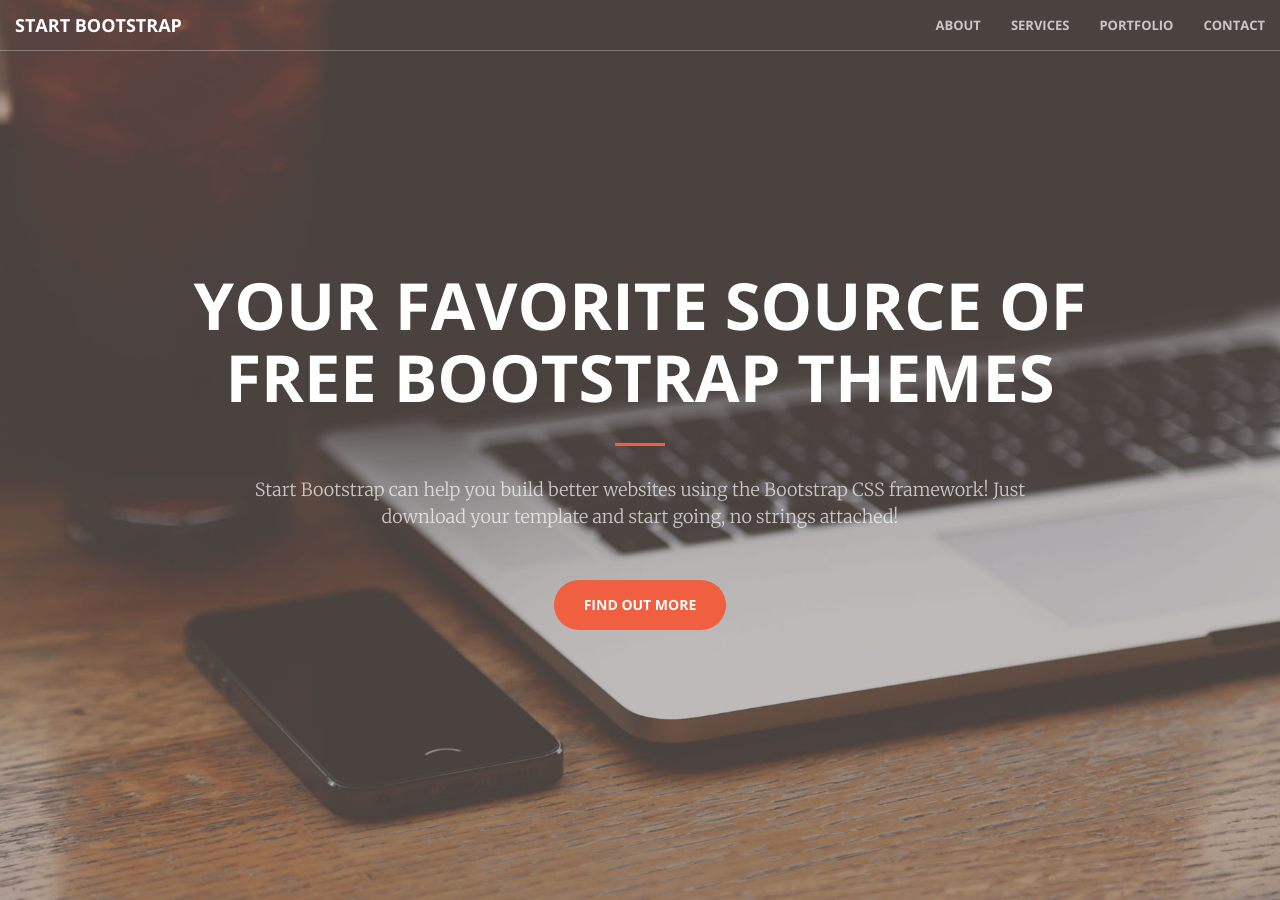
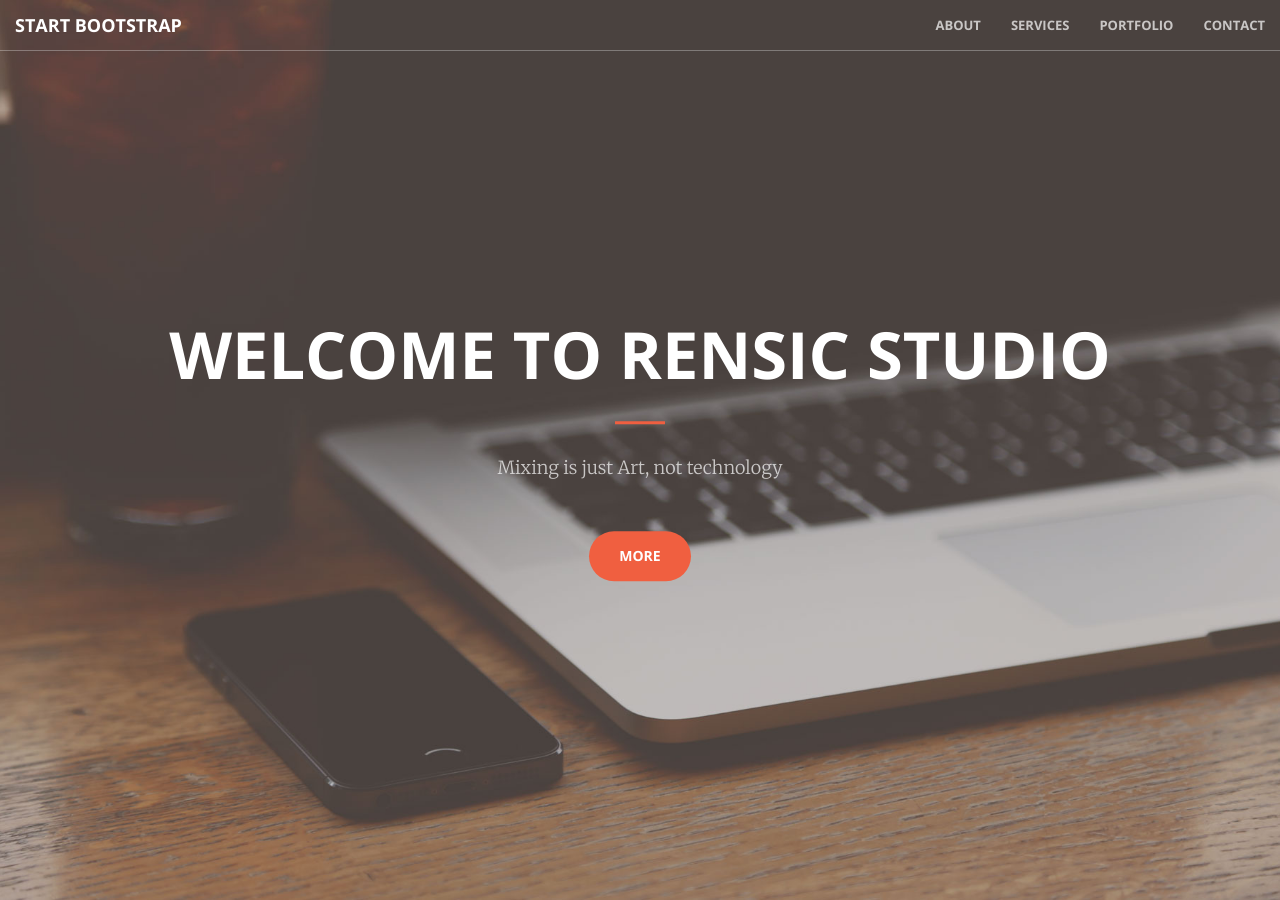
Before and after one commit to RenSicStudio/RenSicStudio.github.io, a Jekyll site: the page built from index.html, in a window 1280 px wide and 900 px high. Built offline with Jekyll 4.4.1, drawn with Linux system fonts in a browser that asks for light colours.

Commit message:
Update header.html

```diff
--- a/_includes/header.html
+++ b/_includes/header.html
@@ -1,10 +1,10 @@
 <header>
     <div class="header-content">
         <div class="header-content-inner">
-            <h1>Your Favorite Source of Free Bootstrap Themes</h1>
+            <h1>Welcome to RenSic Studio</h1>
             <hr>
-            <p>Start Bootstrap can help you build better websites using the Bootstrap CSS framework! Just download your template and start going, no strings attached!</p>
-            <a href="#about" class="btn btn-primary btn-xl page-scroll">Find Out More</a>
+            <p>Mixing is just Art, not technology</p>
+            <a href="#about" class="btn btn-primary btn-xl page-scroll">More</a>
         </div>
     </div>
 </header>
```
